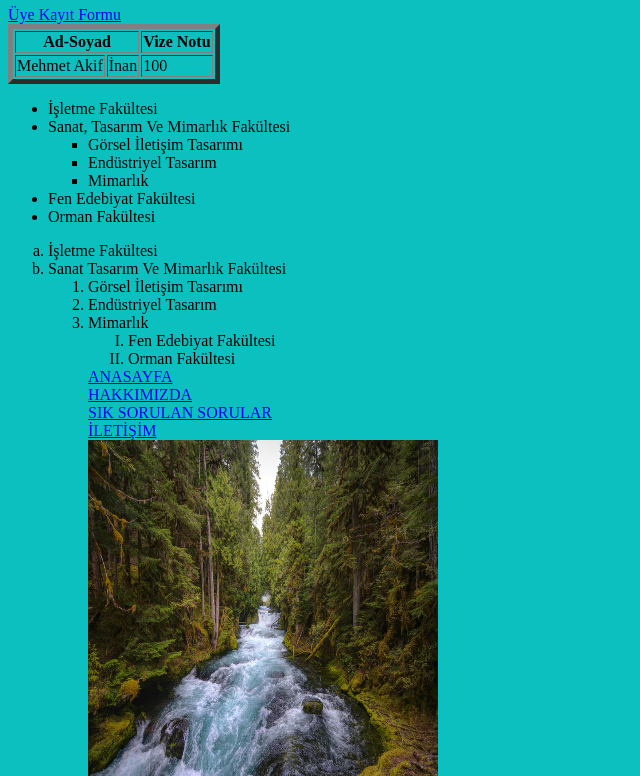
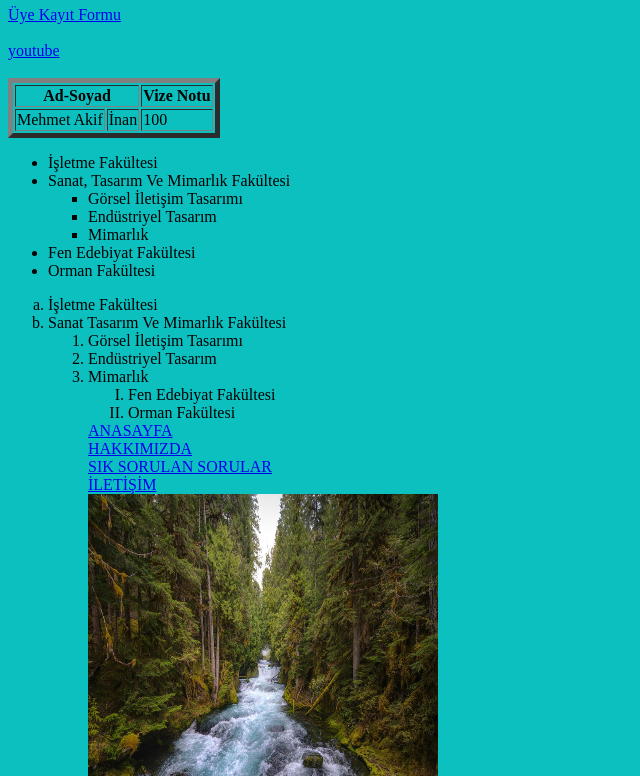
Before and after one commit to inanmehmetakif207-creator/Akif_55, a plain HTML site: page index.html in a window 1280 px wide. Shown: the part 324-1100 px from the top of the page, without its empty margins (0-640 px from the left). Drawn offline with Linux system fonts and the light colour scheme.

Commit message:
Add files via upload

```diff
--- a/index.html
+++ b/index.html
@@ -12,6 +12,9 @@
     <img src="https://www.duzce.edu.tr/assets/theme/images/logo.png">
   <br><br>
     <a href="form.html">Üye Kayıt Formu</a>
+    <br><br>
+    <a href="youtube.html">youtube</a>
+    <br><br>
 
  <table border="5">
     <tr border="5">
```
